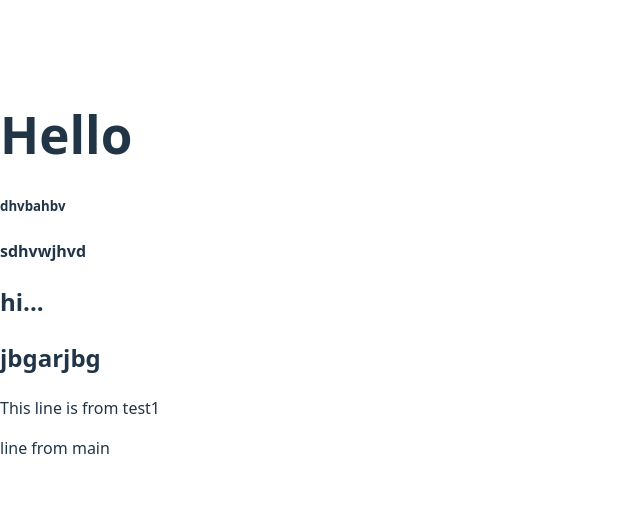
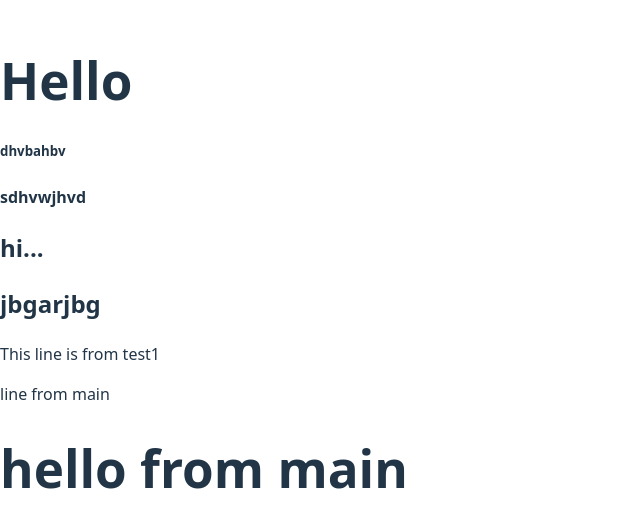
Before and after one commit to Yash-Varmora/git-practice, a React (Vite) app: page / in a window 1280 px wide. Shown: the part 126-654 px from the top of the page, without its empty margins (0-640 px from the left). Built offline with nearby package versions, Linux system fonts and the light colour scheme.

Commit message:
hello from main

```diff
--- a/src/App.jsx
+++ b/src/App.jsx
@@ -10,6 +10,7 @@ const App = () => {
       <h2>jbgarjbg</h2>
       <p>This line is from test1</p>
       <p>line from main</p>
+      <h1>hello from main</h1>
     </div>
   );
 };
```
